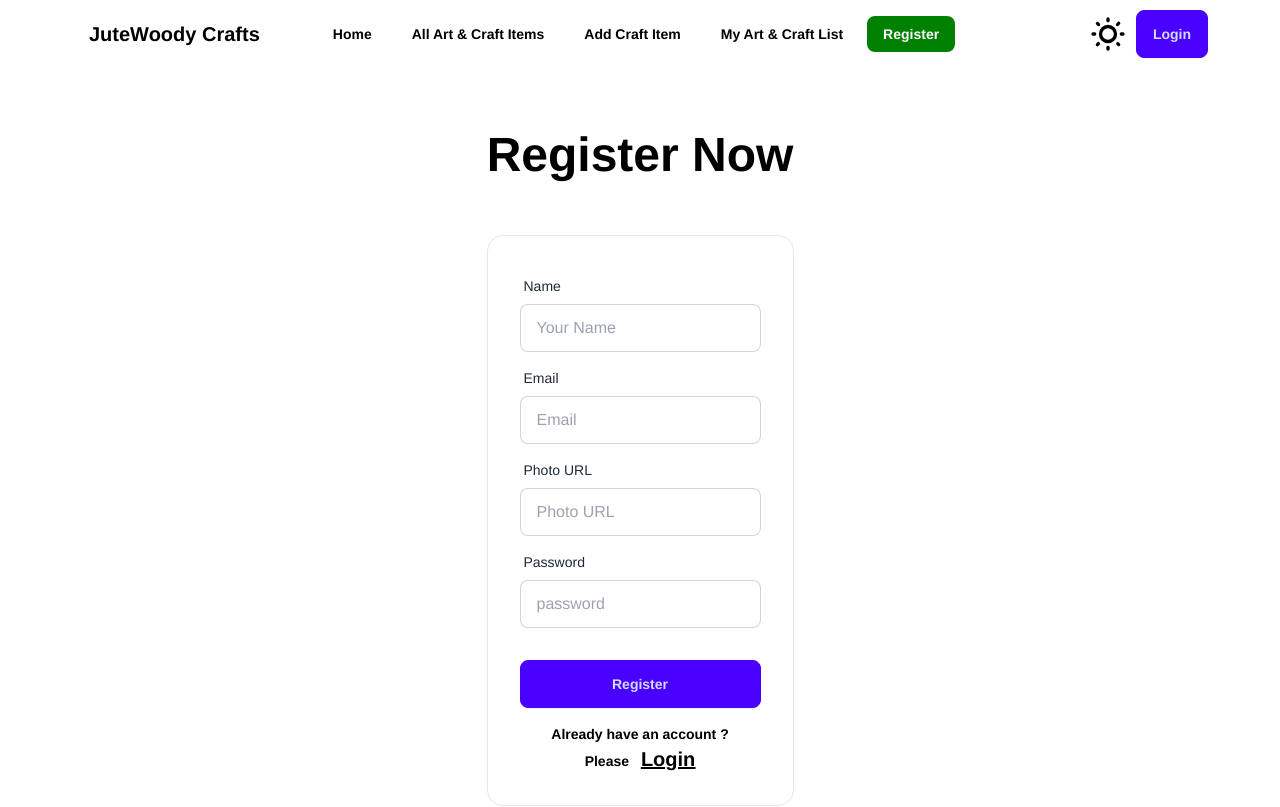
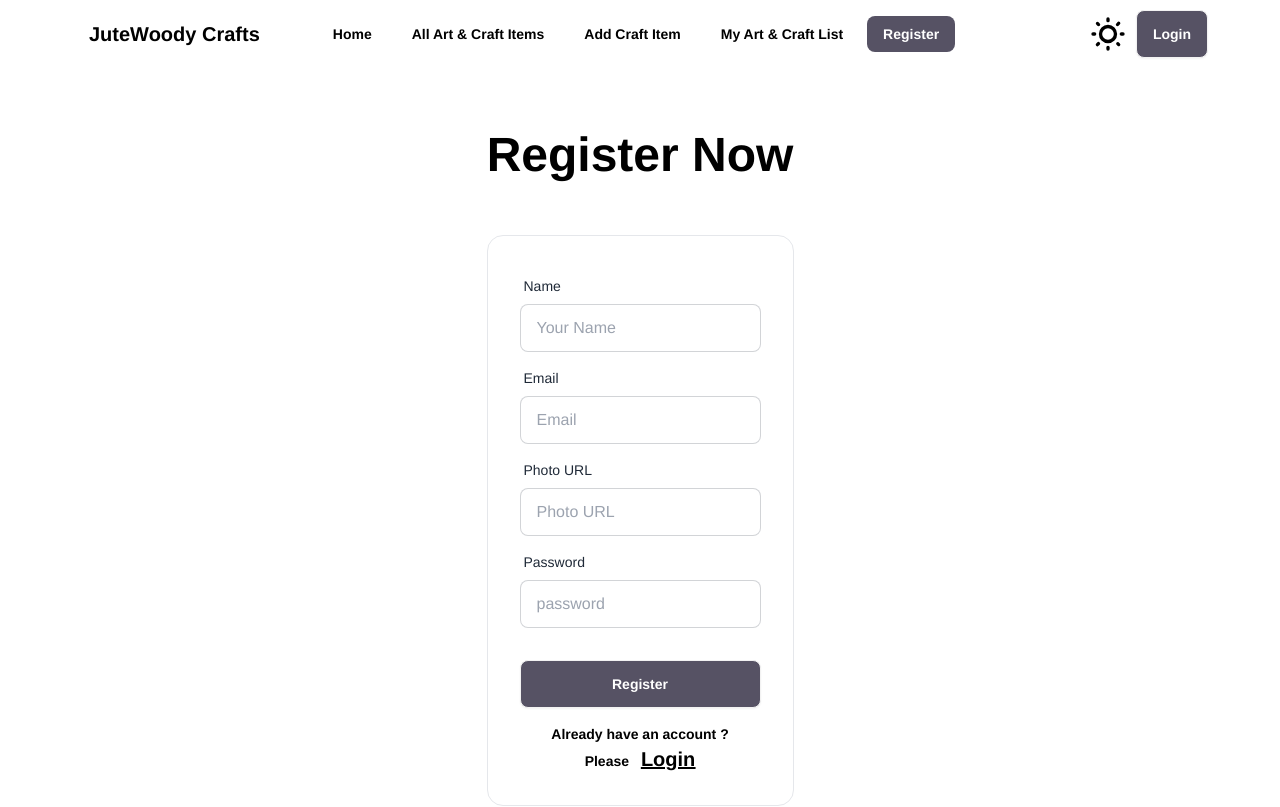
Before and after one commit to miasumon-ru/jutewoody-client-side, a React (Vite) app: page /register in a window 1280 px wide. Shown: the top 807 px of the page. Built offline with nearby package versions, Linux system fonts and the light colour scheme; no server answers.

Commit message:
added primary button color of the website

```diff
--- a/src/components/Accordion/Accordion.jsx
+++ b/src/components/Accordion/Accordion.jsx
@@ -8,7 +8,7 @@ const Accordion = () => {
 
             <div className="max-w-lg mx-auto" >
 
-                <h1 className="text-4xl text-center mt-16 mb-8 font-bold">
+                <h1 className="text-4xl text-center mt-16 mb-12 font-bold">
 
                     <Zoom>
 
--- a/src/components/CraftItem/CraftItem.jsx
+++ b/src/components/CraftItem/CraftItem.jsx
@@ -21,7 +21,7 @@ const CraftItem = ({ craftItem }) => {
                 <p className='my-2 font-semibold text-[#a2abad]'> {shortDescription} </p>
                 <div className="card-actions mt-4">
                     <Link className='w-full' to={`/viewDetails/${_id}`}>
-                        <button className="btn w-full btn-primary"> View Details </button>
+                        <button className="btn w-full bg-[#565264] hover:bg-[#393644] text-white"> View Details </button>
                     </Link>
                 </div>
             </div>
--- a/src/components/Navbar.jsx
+++ b/src/components/Navbar.jsx
@@ -71,7 +71,7 @@ const Navbar = () => {
                 return {
 
                     fontWeight: isActive ? "bold" : "",
-                    background: isActive ? "green" : "",
+                    background: isActive ? "#565264" : "",
                     color: isActive && "white"
 
 
@@ -86,7 +86,7 @@ const Navbar = () => {
             style={({ isActive }) => {
                 return {
                     fontWeight: isActive ? "bold" : "",
-                    background: isActive ? "green" : "",
+                    background: isActive ? "#565264" : "",
                     color: isActive && "white"
 
                 }
@@ -102,7 +102,7 @@ const Navbar = () => {
             style={({ isActive }) => {
                 return {
                     fontWeight: isActive ? "bold" : "",
-                    background: isActive ? "green" : "",
+                    background: isActive ? "#565264" : "",
                     color: isActive && "white"
                 }
 
@@ -116,7 +116,7 @@ const Navbar = () => {
             style={({ isActive }) => {
                 return {
                     fontWeight: isActive ? "bold" : "",
-                    background: isActive ? "green" : "",
+                    background: isActive ? "#565264" : "",
                     color: isActive && "white"
                 }
 
@@ -130,7 +130,7 @@ const Navbar = () => {
             style={({ isActive }) => {
                 return {
                     fontWeight: isActive ? "bold" : "",
-                    background: isActive ? "green" : "",
+                    background: isActive ? "#565264" : "",
                     color: isActive && "white"
                 }
 
@@ -189,7 +189,7 @@ const Navbar = () => {
                             </a>
 
 
-                            <button onClick={handleLogOut} className="btn btn-primary"> LogOut </button>
+                            <button onClick={handleLogOut} className="btn bg-[#565264] hover:bg-[#393644] text-white "> LogOut </button>
                         </div>
 
                         :
@@ -200,7 +200,7 @@ const Navbar = () => {
                                 loading ? <span className="loading loading-spinner loading-lg"></span>
                                     :
                                     <Link to={'/login'}>
-                                        <button className="btn btn-primary">
+                                        <button className="btn bg-[#565264] text-white hover:bg-[#393644]">
                                             Login
                                         </button>
                                     </Link>
--- a/src/components/Slider/Slider.jsx
+++ b/src/components/Slider/Slider.jsx
@@ -38,7 +38,7 @@ const Slider = () => {
             spaceBetween={30}
             centeredSlides={true}
             autoplay={{
-                delay: 30000,
+                delay: 3000,
                 disableOnInteraction: false,
             }}
             pagination={{
--- a/src/pages/CraftsAdd.jsx
+++ b/src/pages/CraftsAdd.jsx
@@ -190,7 +190,7 @@ const CraftsAdd = () => {
 
 
                         <div className="form-control mt-6">
-                            <button className="btn btn-primary">Add Craft Item</button>
+                            <button className="btn bg-[#565264] hover:bg-[#393644] text-white  ">Add Craft Item</button>
                         </div>
                     </form>
                 </div>
--- a/src/pages/CraftsAll.jsx
+++ b/src/pages/CraftsAll.jsx
@@ -37,7 +37,7 @@ const CraftsAll = () => {
                             <td> {craft.subCategoryName} </td>
                             <td> {craft.customization} </td>
                             <td> {craft.stockStatus} </td>
-                            <td> <Link to={`/viewDetailsAll/${craft._id}`} > <button className="btn btn-primary"> View Details </button> </Link> </td>
+                            <td> <Link to={`/viewDetailsAll/${craft._id}`} > <button className="btn bg-[#565264] hover:bg-[#393644] text-white "> View Details </button> </Link> </td>
                         </tr>)
                     }
 
--- a/src/pages/Login.jsx
+++ b/src/pages/Login.jsx
@@ -120,7 +120,7 @@ const Login = () => {
 
                         </div>
                         <div className="form-control mt-6">
-                            <button className="btn btn-primary">Login</button>
+                            <button className="btn bg-[#565264] hover:bg-[#393644] text-white  ">Login</button>
                         </div>
 
                         <div className="my-6">
--- a/src/pages/Register.jsx
+++ b/src/pages/Register.jsx
@@ -153,7 +153,7 @@ const Register = () => {
 
                         <div className="form-control mt-6">
 
-                            <button className="btn  btn-primary">Register</button>
+                            <button className="btn  bg-[#565264] hover:bg-[#393644] text-white  ">Register</button>
 
                             {/* <input className="btn btn-primary"  type="Submit" /> */}
                         </div>
--- a/src/pages/SubCategoryNameAll.jsx
+++ b/src/pages/SubCategoryNameAll.jsx
@@ -55,7 +55,7 @@ const SubCategoryNameAll = () => {
 
                             <div className="card-actions mt-4 flex flex-col w-full ">
 
-                                <Link className="w-full" to={`/viewDetails/${subCategoryName._id}`} > <button className="btn  w-full" > ViewDetails </button> </Link>
+                                <Link className="w-full" to={`/viewDetails/${subCategoryName._id}`} > <button className="btn  w-full " > ViewDetails </button> </Link>
 
 
 
--- a/src/pages/UpdatePage.jsx
+++ b/src/pages/UpdatePage.jsx
@@ -171,7 +171,7 @@ const UpdatePage = () => {
 
 
                         <div className="form-control mt-6">
-                            <button className="btn btn-primary">Update Craft Item</button>
+                            <button className="btn bg-[#565264] hover:bg-[#393644] text-white  ">Update Craft Item</button>
                         </div>
                     </form>
                 </div>
```
